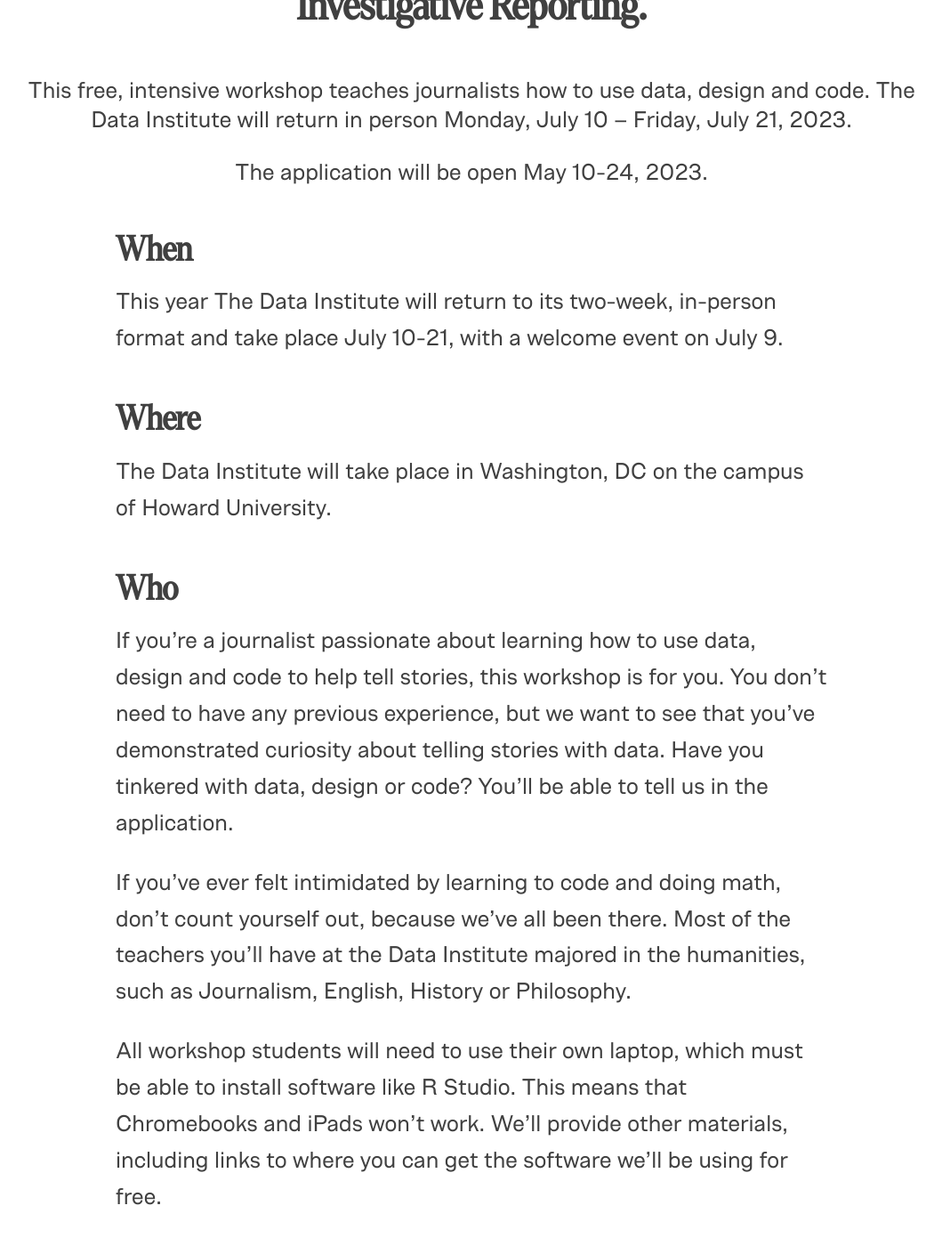
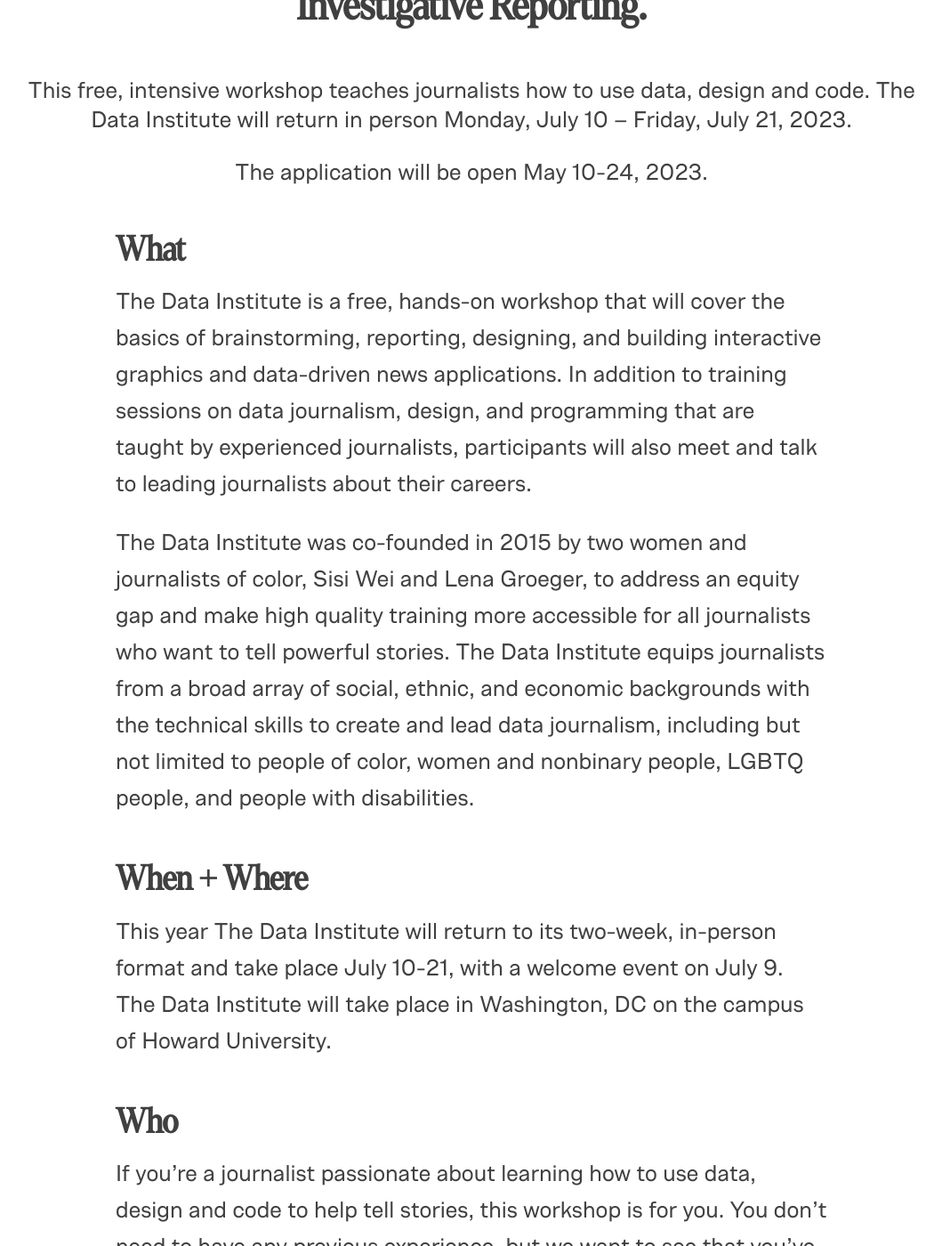
Before and after one commit to OpenNews/datainstitute-website, a Jekyll site: the page built from homepage.md, in a window 1280 px wide and 1400 px high, scrolled down 591 px. Shown: the whole window at 89% size, without its empty margins (110-1169 px from the left). Built offline with Jekyll 4.4.1, drawn with Linux system fonts in a browser that asks for light colours; some of the changed text lies outside the part shown.

Commit message:
streamlining some text updates

```diff
--- a/homepage.md
+++ b/homepage.md
@@ -12,24 +12,20 @@ logo_link: /
     <p>The application will be open May 10-24, 2023.</p>
 </div>
 
-## When
+## What
 
-This year The Data Institute will return to its two-week, in-person format and take place July 10-21, with a welcome event on July 9.
+The Data Institute is a free, hands-on workshop that will cover the basics of brainstorming, reporting, designing, and building interactive graphics and data-driven news applications. In addition to training sessions on data journalism, design, and programming that are taught by experienced journalists, participants will also meet and talk to leading journalists about their careers.
 
-## Where
+The Data Institute was co-founded in 2015 by two women and journalists of color, Sisi Wei and Lena Groeger, to address an equity gap and make high quality training more accessible for all journalists who want to tell powerful stories. The Data Institute equips journalists from a broad array of social, ethnic, and economic backgrounds with the technical skills to create and lead data journalism, including but not limited to people of color, women and nonbinary people, LGBTQ people, and people with disabilities.
 
-The Data Institute will take place in Washington, DC on the campus of Howard University.
+## When + Where
+
+This year The Data Institute will return to its two-week, in-person format and take place July 10-21, with a welcome event on July 9. The Data Institute will take place in Washington, DC on the campus of Howard University.
 
 ## Who
 
 If you’re a journalist passionate about learning how to use data, design and code to help tell stories, this workshop is for you. You don’t need to have any previous experience, but we want to see that you’ve demonstrated curiosity about telling stories with data. Have you tinkered with data, design or code? You’ll be able to tell us in the application.
 
-If you’ve ever felt intimidated by learning to code and doing math, don’t count yourself out, because we’ve all been there. Most of the teachers you’ll have at the Data Institute majored in the humanities, such as Journalism, English, History or Philosophy.
-
-All workshop students will need to use their own laptop, which must be able to install software like R Studio. This means that Chromebooks and iPads won’t work. We’ll provide other materials, including links to where you can get the software we’ll be using for free.
-
-You must be an Ida B. Wells Society member to apply. Membership is free and [you can sign up here](http://idabwellssociety.org/membership/).
-
 ## More information
 
 We'll update this site with more details and the application on May 10. You can learn more about earlier Data Institutes [on our prior site](https://projects.propublica.org/graphics/ida-propublica-data-institute).
```
